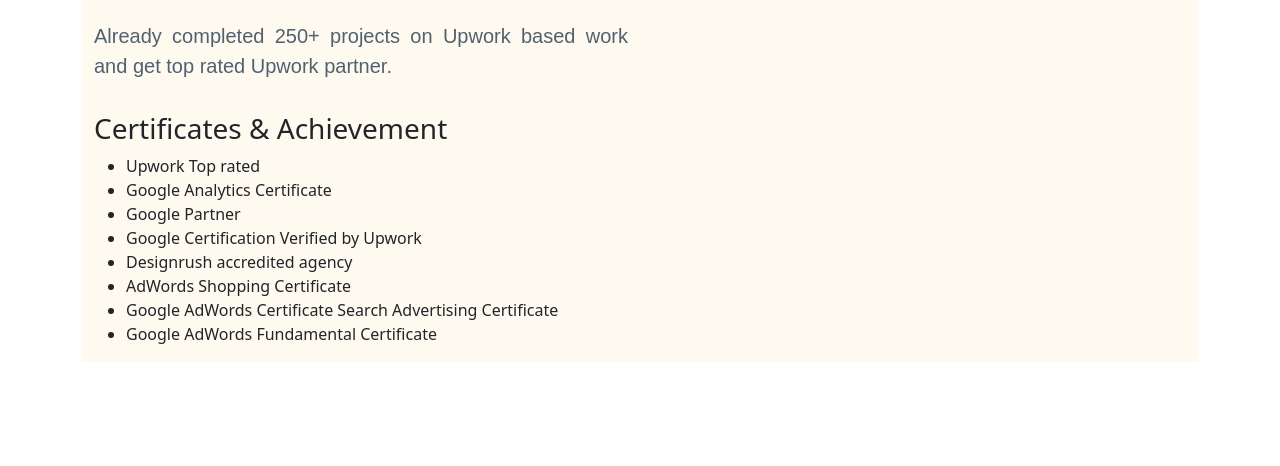
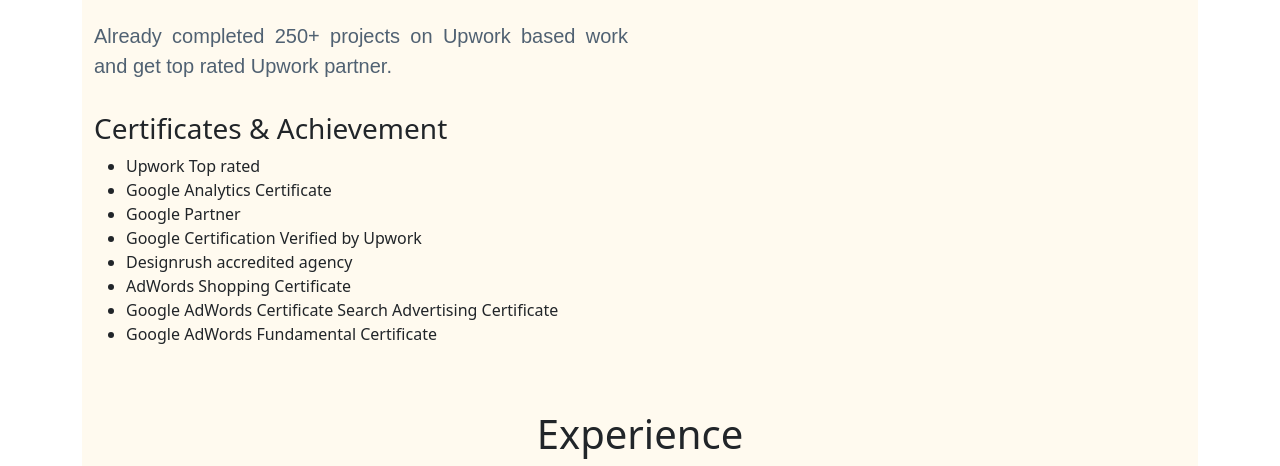
Before and after one commit to ashik4715/freelancers-hub, a plain HTML site: page index.html in a window 1280 px wide. Shown: the part 2144-2610 px from the top of the page. Before the commit the page ends 2506 px from the top, so only its background shows below. Drawn offline with nearby package versions, Linux system fonts and the light colour scheme; a script that the page names is missing.

Commit message:
my Experience section

```diff
--- a/index.html
+++ b/index.html
@@ -270,8 +270,11 @@
                             </div>
                         </div>
 
-                        <!-- End bootstrap image gallery 1 -->
                     </div>
+                    <!-- End bootstrap image gallery 1 -->
+
+                    <h1 class="text-center pt-5 experience">Experience</h1>
+
 
                 </div>
             </div>
--- a/style.css
+++ b/style.css
@@ -163,6 +163,6 @@ i {
 
 /* end special ui and ol */
 
-/* image gallery */
+/* experience */
 
-/* end image gallery */
+/* end experience */
```
